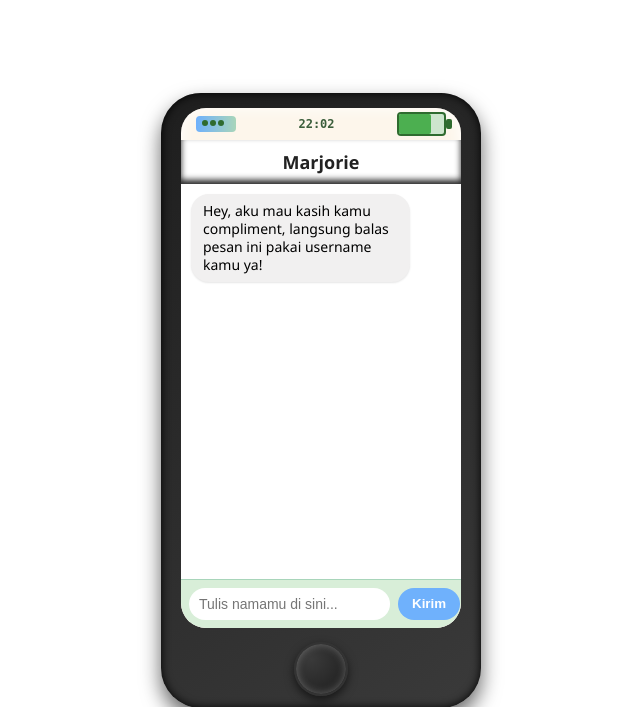
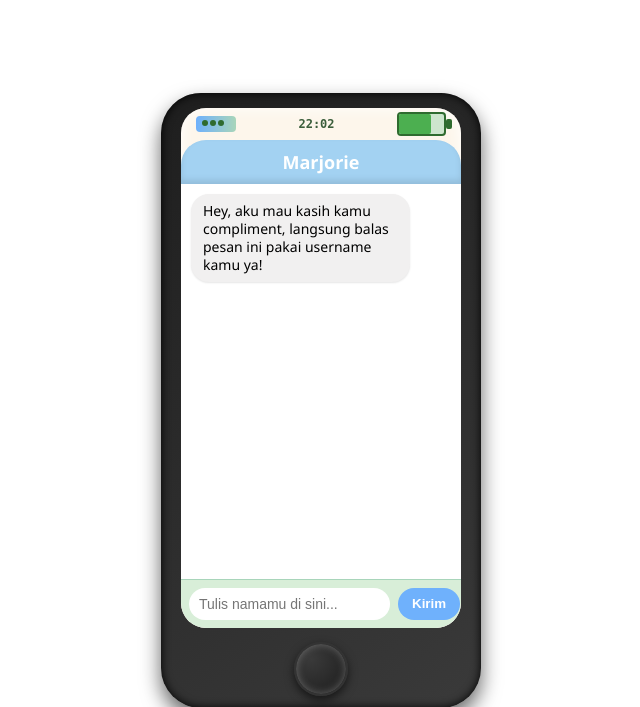
Before and after one commit to 307temporaryredirect/compliments, a Flask app: page / in a window 1280 px wide. Shown: the top 707 px of the page, without its empty margins (319-959 px from the left). Run offline with Flask 3, Linux system fonts and the light colour scheme.

Commit message:
Update style.css

```diff
--- a/static/css/style.css
+++ b/static/css/style.css
@@ -99,14 +99,16 @@ body {
 }
 
 .chat-header {
-  background-color: #ffffff;
+  background-color: #A3D2F2; /* Biru pastel soft */
   padding: 10px 0;
   text-align: center;
   font-weight: 700;
-  color: #222222;
-  font-size: 18px; /* Ukuran font header lebih kecil */
+  color: #ffffff; /* Putih untuk kontras */
+  font-size: 18px;
   user-select: none;
-  box-shadow: inset 0 -4px 6px #222222;
+  border-top-left-radius: 25px;
+  border-top-right-radius: 25px;
+  box-shadow: inset 0 -4px 6px rgba(0, 0, 0, 0.1); /* Shadow lembut */
 }
 
 .chat-window {
```
